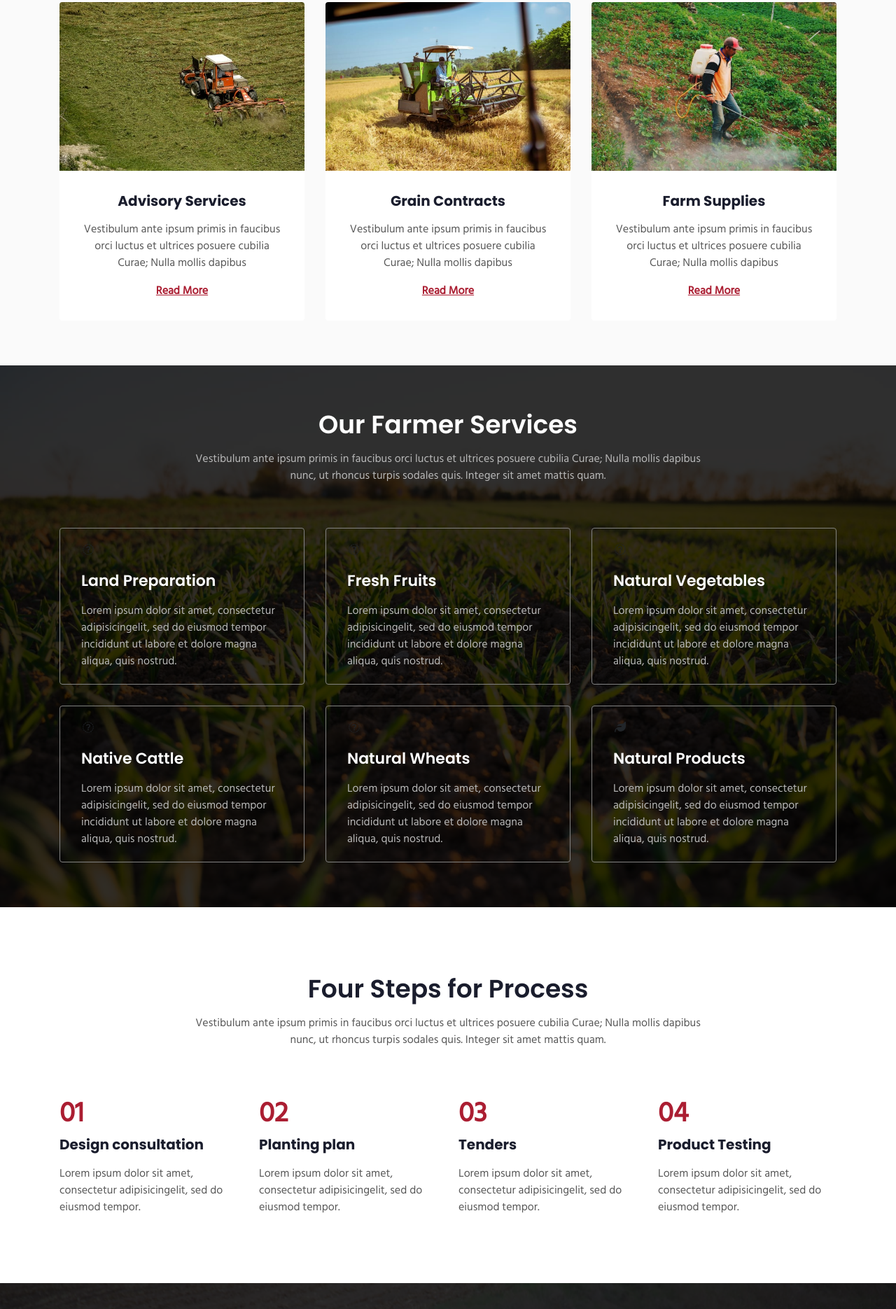
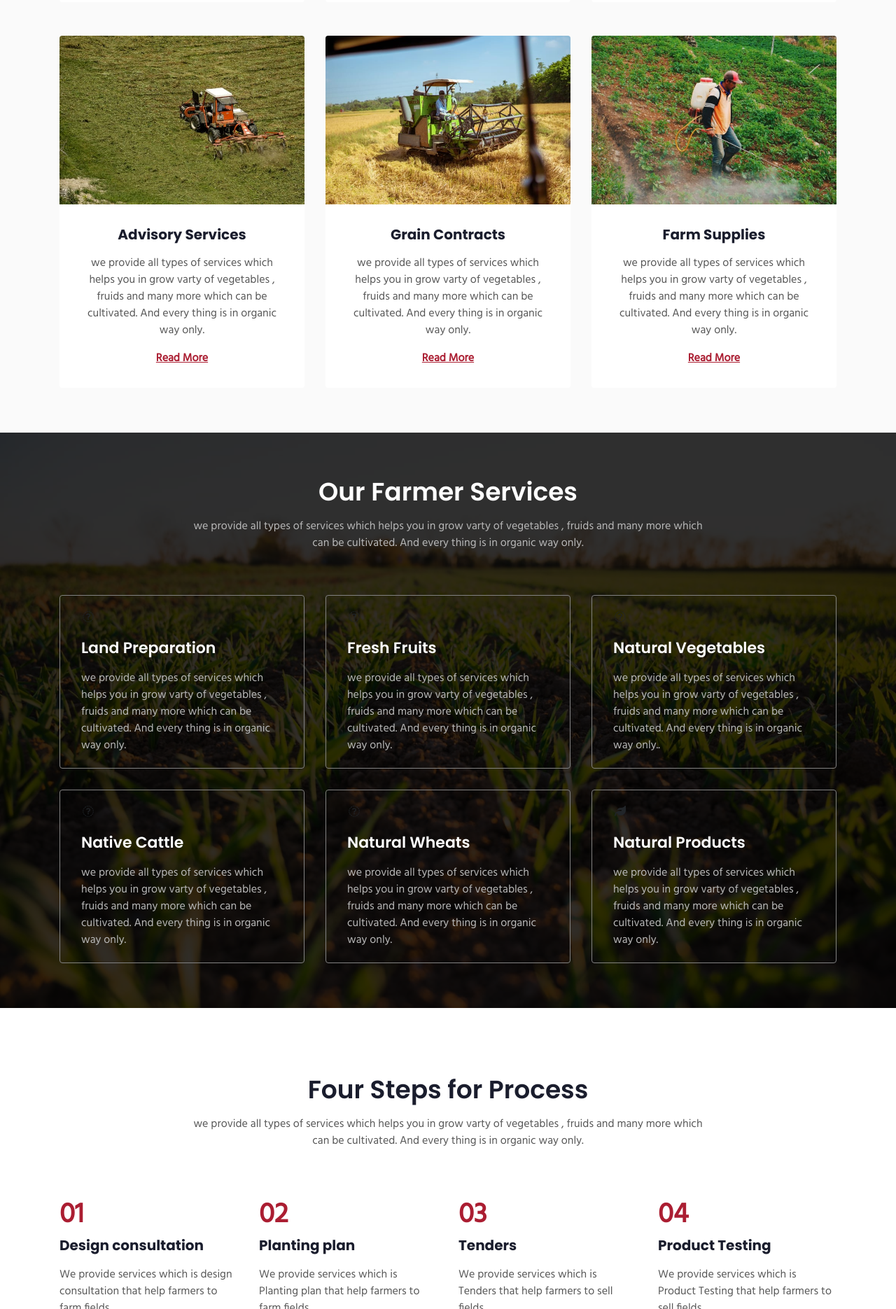
Before and after one commit to sivanikuchi30/Farm-Organics, a plain HTML site: page services.html in a window 1280 px wide. Shown: the part 930-2800 px from the top of the page at 70% size. Drawn offline with nearby package versions, Linux system fonts and the light colour scheme.

Commit message:
Latest Commit

```diff
--- a/services.html
+++ b/services.html
@@ -98,7 +98,7 @@
     <div class="container py-5">
       <p><a href="index.html">Home</a> &nbsp; / &nbsp; Services</p>
       <h2 class="my-3">Our Services</h2>
-      <p>Nulla dolorem perferendis inventore! posuere cubilia Curae; Nunc non risus in justo convallis feugiat. consectetur adipisicing elit.</p>
+      <p>We only grow products naturally and 100% organic way which are very healthy and Tasty.</p>
     </div>
   </div>
 </section>
@@ -114,8 +114,7 @@
 							<a href="#"><img src="assets/images/g10.jpg" class="img-responsive" alt=""></a>
 							<div class="float-lt feature-gd">
 									<h3><a href="#">Grain Marketing</a> </h3>
-										<p> Vestibulum ante ipsum primis in faucibus orci luctus et ultrices posuere cubilia Curae;
-											Nulla mollis dapibus</p>
+										<p> we provide all types of services which helps you in grow varty of vegetables , fruids and many more which can be cultivated. And every thing is in organic way only.</p>
 										<a href="#" class="red mt-3">Read More </a>
 									</div>
 					</div>
@@ -123,8 +122,7 @@
 							<a href="#"><img src="assets/images/g11.jpg" class="img-responsive" alt=""></a>
 							<div class="float-lt feature-gd">
 								<h3><a href="#"> Feed Solutions</a> </h3>
-								<p> Vestibulum ante ipsum primis in faucibus orci luctus et ultrices posuere cubilia Curae;
-									Nulla mollis dapibus</p>
+								<p> we provide all types of services which helps you in grow varty of vegetables , fruids and many more which can be cultivated. And every thing is in organic way only.</p>
 									<a href="#" class="red mt-3">Read More </a>
 									</div>
 						</div>
@@ -132,8 +130,7 @@
 								<a href="#"><img src="assets/images/g12.jpg" class="img-responsive" alt=""></a>
 								<div class="float-lt feature-gd">
 									<h3><a href="#">Risk Management</a> </h3>
-									<p> Vestibulum ante ipsum primis in faucibus orci luctus et ultrices posuere cubilia Curae;
-										Nulla mollis dapibus</p>
+									<p> we provide all types of services which helps you in grow varty of vegetables , fruids and many more which can be cultivated. And every thing is in organic way only.</p>
 										<a href="#" class="red mt-3">Read More </a>
 									</div>
 						</div>
@@ -141,8 +138,7 @@
 							<a href="#"><img src="assets/images/g13.jpg" class="img-responsive" alt=""></a>
 							<div class="float-lt feature-gd">
 								<h3><a href="#">Advisory Services</a> </h3>
-								<p> Vestibulum ante ipsum primis in faucibus orci luctus et ultrices posuere cubilia Curae;
-									Nulla mollis dapibus</p>
+								<p> we provide all types of services which helps you in grow varty of vegetables , fruids and many more which can be cultivated. And every thing is in organic way only.</p>
 									<a href="#" class="red mt-3">Read More </a>
 								</div>
 					</div>
@@ -150,8 +146,7 @@
 						<a href="#"><img src="assets/images/g14.jpg" class="img-responsive" alt=""></a>
 						<div class="float-lt feature-gd">
 							<h3><a href="#">Grain Contracts</a> </h3>
-							<p> Vestibulum ante ipsum primis in faucibus orci luctus et ultrices posuere cubilia Curae;
-								Nulla mollis dapibus</p>
+							<p>we provide all types of services which helps you in grow varty of vegetables , fruids and many more which can be cultivated. And every thing is in organic way only.</p>
 								<a href="#" class="red mt-3">Read More </a>
 							</div>
 				</div>
@@ -159,8 +154,7 @@
 					<a href="#"><img src="assets/images/g8.jpg" class="img-responsive" alt=""></a>
 					<div class="float-lt feature-gd">
 						<h3><a href="#">Farm Supplies</a> </h3>
-						<p> Vestibulum ante ipsum primis in faucibus orci luctus et ultrices posuere cubilia Curae;
-							Nulla mollis dapibus</p>
+						<p> we provide all types of services which helps you in grow varty of vegetables , fruids and many more which can be cultivated. And every thing is in organic way only.</p>
 							<a href="#" class="red mt-3">Read More </a>
 						</div>
 			</div>
@@ -175,9 +169,7 @@
 		<div class="container py-lg-3">
 			<div class="heading text-center mx-auto">
 				<h3 class="head">Our Farmer Services</h3>
-				<p class="my-3 head"> Vestibulum ante ipsum primis in faucibus orci luctus et ultrices posuere cubilia Curae;
-				  Nulla mollis dapibus nunc, ut rhoncus
-				  turpis sodales quis. Integer sit amet mattis quam.</p>
+				<p class="my-3 head"> we provide all types of services which helps you in grow varty of vegetables , fruids and many more which can be cultivated. And every thing is in organic way only.</p>
 
 			  </div>
 			<div class="row pt-lg-3">
@@ -186,8 +178,7 @@
 						<div class="icon"> <span class="fa fa-skyatlas" aria-hidden="true"></span></div>
 						<div class="icon-info">
 							<h5 class="my-3"><a href="services.html">Land Preparation</a></h5>
-							<p> Lorem ipsum dolor sit amet, consectetur adipisicingelit, sed do eiusmod tempor incididunt ut labore et
-								dolore magna aliqua, quis nostrud.</p>
+							<p> we provide all types of services which helps you in grow varty of vegetables , fruids and many more which can be cultivated. And every thing is in organic way only.</p>
 						</div>
 					</div>
 				</div>
@@ -197,8 +188,7 @@
 					<div class="icon"> <span class="fa fa-apple" aria-hidden="true"></span></div>
 					<div class="icon-info">
 						<h5 class="my-3"><a href="services.html">Fresh Fruits</a></h5>
-            <p> Lorem ipsum dolor sit amet, consectetur adipisicingelit, sed do eiusmod tempor incididunt ut labore et
-              dolore magna aliqua, quis nostrud.</p>
+            <p> we provide all types of services which helps you in grow varty of vegetables , fruids and many more which can be cultivated. And every thing is in organic way only.</p>
 					</div>
 				</div>
 				</div>
@@ -208,8 +198,7 @@
 					<div class="icon"> <span class="fa fa-yelp" aria-hidden="true"></span></div>
 					<div class="icon-info">
 						<h5 class="my-3"><a href="services.html">Natural Vegetables</a></h5>
-            <p> Lorem ipsum dolor sit amet, consectetur adipisicingelit, sed do eiusmod tempor incididunt ut labore et
-              dolore magna aliqua, quis nostrud.</p>
+            <p> we provide all types of services which helps you in grow varty of vegetables , fruids and many more which can be cultivated. And every thing is in organic way only..</p>
 					</div>
 				</div>
 			</div>
@@ -218,8 +207,7 @@
 					<div class="icon"> <span class="fa fa-viadeo" aria-hidden="true"></span></div>
 					<div class="icon-info">
 						<h5 class="my-3"><a href="services.html">Native Cattle</a></h5>
-            <p> Lorem ipsum dolor sit amet, consectetur adipisicingelit, sed do eiusmod tempor incididunt ut labore et
-              dolore magna aliqua, quis nostrud.</p>
+            <p> we provide all types of services which helps you in grow varty of vegetables , fruids and many more which can be cultivated. And every thing is in organic way only.</p>
 					</div>
 				</div>
 			</div>
@@ -228,8 +216,7 @@
 					<div class="icon"> <span class="fa fa-pagelines" aria-hidden="true"></span></div>
 					<div class="icon-info">
 						<h5 class="my-3"><a href="services.html">Natural Wheats</a></h5>
-            <p> Lorem ipsum dolor sit amet, consectetur adipisicingelit, sed do eiusmod tempor incididunt ut labore et
-              dolore magna aliqua, quis nostrud.</p>
+            <p> we provide all types of services which helps you in grow varty of vegetables , fruids and many more which can be cultivated. And every thing is in organic way only.</p>
 					</div>
 				</div>
 			</div>
@@ -238,8 +225,7 @@
 					<div class="icon"> <span class="fa fa-leaf" aria-hidden="true"></span></div>
 					<div class="icon-info">
 						<h5 class="my-3"><a href="services.html">Natural Products</a></h5>
-            <p> Lorem ipsum dolor sit amet, consectetur adipisicingelit, sed do eiusmod tempor incididunt ut labore et
-              dolore magna aliqua, quis nostrud.</p>
+            <p> we provide all types of services which helps you in grow varty of vegetables , fruids and many more which can be cultivated. And every thing is in organic way only.</p>
 					</div>
 				</div>
 			</div>
@@ -253,34 +239,32 @@
 			<div class="container py-md-5">
 				<div class="heading text-center mx-auto">
 					<h3 class="head">Four Steps for Process</h3>
-					<p class="my-3 head"> Vestibulum ante ipsum primis in faucibus orci luctus et ultrices posuere cubilia Curae;
-					  Nulla mollis dapibus nunc, ut rhoncus
-					  turpis sodales quis. Integer sit amet mattis quam.</p>
+					<p class="my-3 head"> we provide all types of services which helps you in grow varty of vegetables , fruids and many more which can be cultivated. And every thing is in organic way only.</p>
 
 				  </div>
 				<div class="middle-section row mt-5 pt-3">
 					<div class="three-grids-columns col-lg-3 col-sm-6 ">
 						<div class="icon"> <span class="">01</span></div>
 						<h4>Design consultation</h4>
-						<p>Lorem ipsum dolor sit amet, consectetur adipisicingelit, sed do eiusmod tempor.</p>
+						<p>We provide services which is design consultation that help farmers to farm fields</p>
 
 					</div>
 					<div class="three-grids-columns col-lg-3 col-sm-6 mt-sm-0 mt-5">
 						<div class="icon"> <span class="">02</span></div>
 						<h4>Planting plan</h4>
-						<p>Lorem ipsum dolor sit amet, consectetur adipisicingelit, sed do eiusmod tempor.</p>
+						<p>We provide services which is Planting plan that help farmers to farm fields</p>
 
 					</div>
 					<div class="three-grids-columns col-lg-3 col-sm-6 mt-lg-0 mt-5">
 						<div class="icon"> <span class="">03</span></div>
 						<h4>Tenders</h4>
-						<p>Lorem ipsum dolor sit amet, consectetur adipisicingelit, sed do eiusmod tempor.</p>
+						<p>We provide services which is Tenders that help farmers to sell fields</p>
 
 					</div>
 					<div class="three-grids-columns col-lg-3 col-sm-6 mt-lg-0 mt-5">
 						<div class="icon"> <span class="">04</span></div>
 					<h4>Product Testing</h4>
-					<p>Lorem ipsum dolor sit amet, consectetur adipisicingelit, sed do eiusmod tempor.</p>
+					<p>We provide services which is Product Testing that help farmers to sell fields</p>
 
 					</div>
 				</div>
@@ -295,7 +279,7 @@
               <div class="footer-list-29 footer-1">
                   <h6 class="footer-title-29">Contact Us</h6>
                   <ul>
-                      <li><p><span class="fa fa-map-marker"></span> Lorem ipsum, #32841 block, #221DRS Estate business building, UK.</p></li>
+                      <li><p><span class="fa fa-map-marker"></span> Newyork Nyc, #32841 block, #221DRS Estate business building, UK.</p></li>
                       <li><a href="tel:+7-800-999-800"><span class="fa fa-phone"></span> +(21)-255-999-8888</a></li>
                       <li><a href="mailto:corporate-mail@support.com" class="mail"><span class="fa fa-envelope-open-o"></span> farmer-mail@support.com</a></li>
                   </ul>
```
